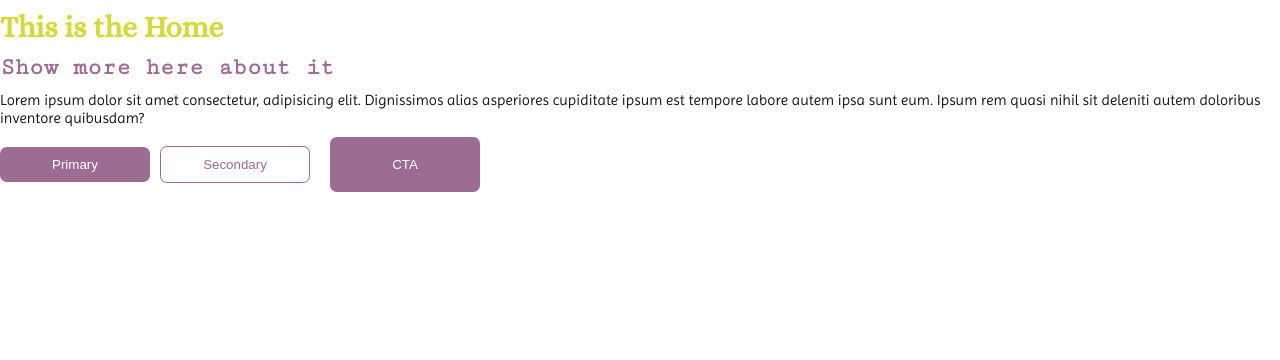
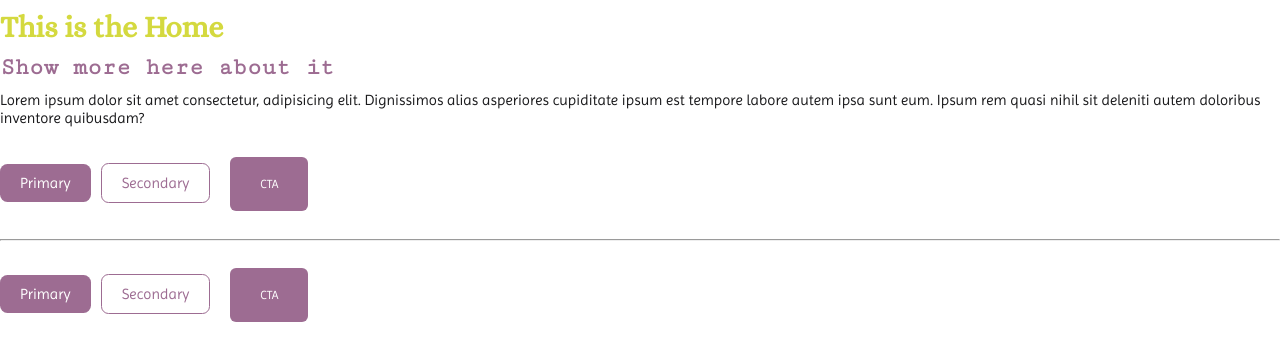
Before and after one commit to LidiaA3/project_gamma_styleguide, a React (Vite) app: page / in a window 1280 px wide. Shown: the top 360 px of the page. Built offline with nearby package versions, Linux system fonts and the light colour scheme; the HTML template or start-up script is replaced by a standard one.

Commit message:
Add buttons styled

```diff
--- a/src/components/button/Button.jsx
+++ b/src/components/button/Button.jsx
@@ -1,3 +1,4 @@
+import { Link } from 'react-router-dom';
 import './Button.scss'
 
 function Button() {
@@ -6,6 +7,10 @@ function Button() {
             <button className='btn' type="button">Primary</button>
             <button className='btn btn--secondary' type="button">Secondary</button>
             <button className='btn btn--cta' type="button">CTA</button>
+            <hr />
+            <Link className='btn'>Primary</Link>
+            <Link className='btn btn--secondary'>Secondary</Link>
+            <Link className='btn btn--cta'>CTA</Link>
         </>
     );
 }
--- a/src/components/button/Button.scss
+++ b/src/components/button/Button.scss
@@ -1,12 +1,20 @@
+@import '../../scss/variables';
+@import '../../scss/functions';
+
 button,
 .btn {
     background-color: var(--color-violet);
-    width: 15rem;
+    font-family: $font_main;
+    font-size: fs(medium);
+    // min-width: 15rem;
+    display: inline-block;
     padding: 1rem 2rem;
     border: none;
     color: white;
     border-radius: .5em;
     cursor: pointer;
+    text-decoration: none;
+    text-align: center;
 }
 
 .btn--secondary {
@@ -16,12 +24,13 @@ button,
 }
 
 .btn--cta {
-    font-size: fs(x-large);
+    font-size: 12px;
     padding: 2rem 3rem;
 }
 
 /*Para borrar después*/
 
-.btn + .btn {
-    margin: 0 1rem;
+.btn + .btn,
+button + button {
+    margin: 2rem 1rem;
 }
```
